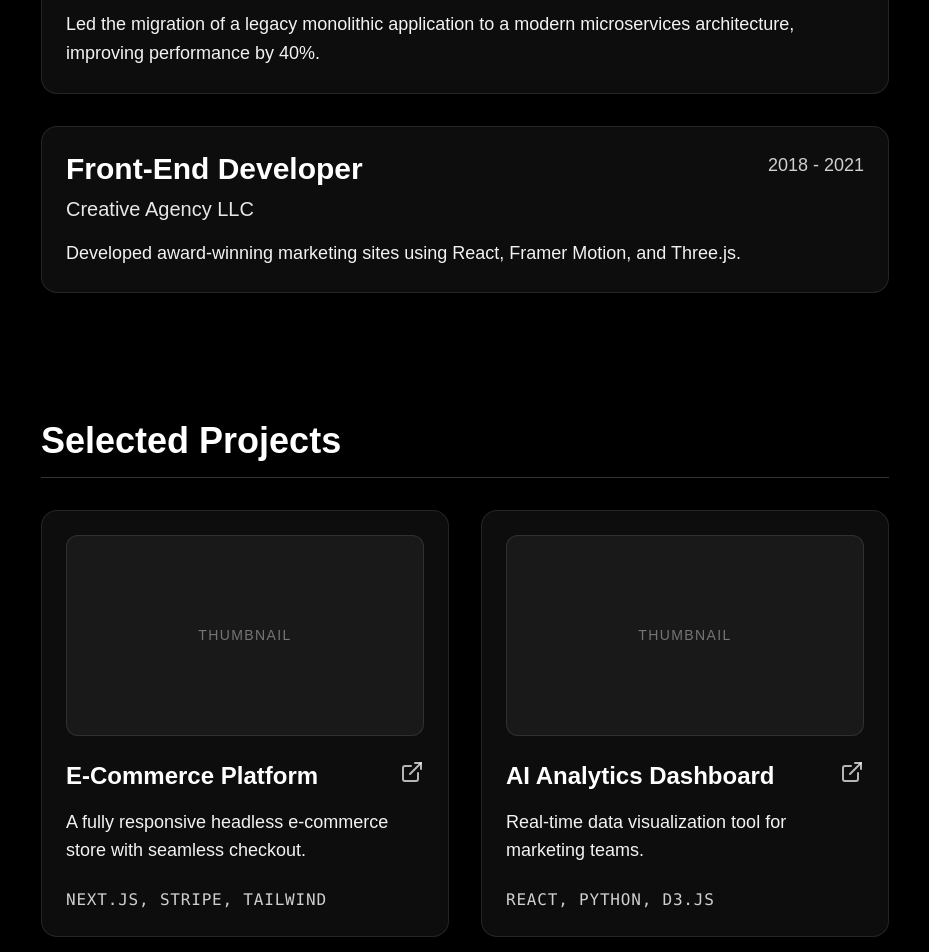
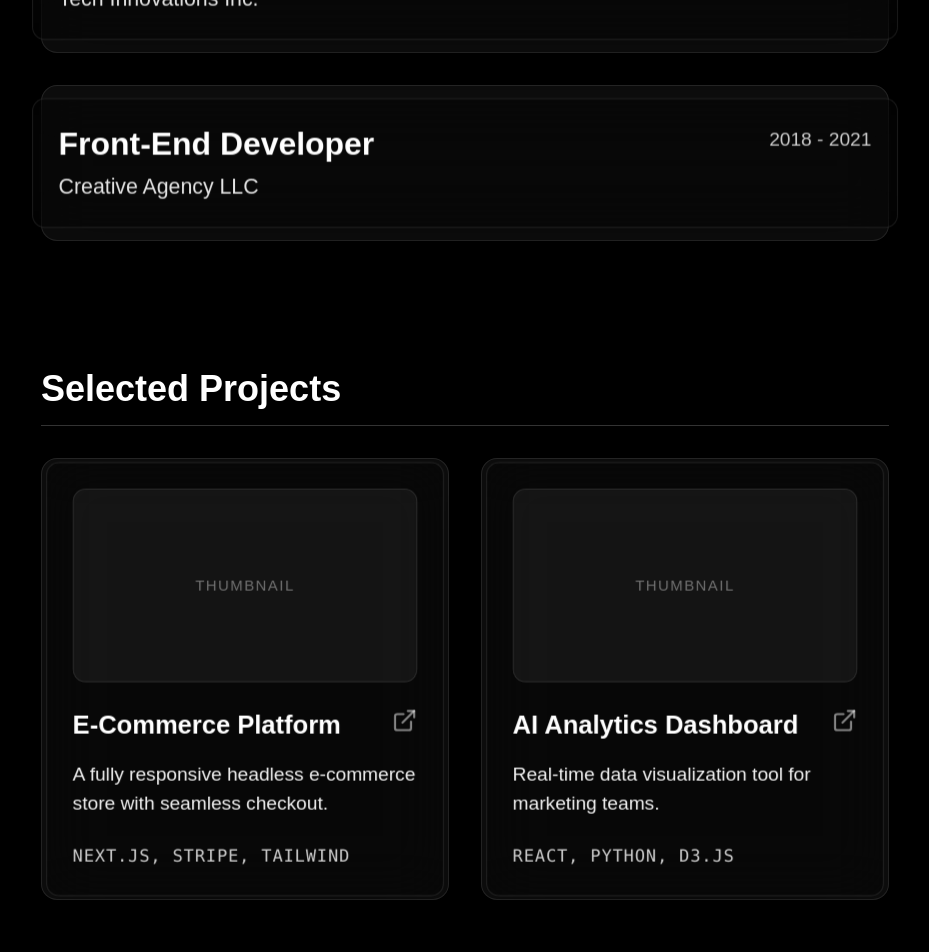
Before and after one commit to bujjujj/personal-portfolio, a Next.js app: page / in a window 1280 px wide. Shown: the part 840-1792 px from the top of the page, without its empty margins (175-1104 px from the left). Built offline with nearby package versions, Linux system fonts and the light colour scheme; a web font is replaced by a local one.

Commit message:
hover effect and expand effect are working for experience section and hover effect is working for project section

```diff
--- a/app/page.tsx
+++ b/app/page.tsx
@@ -1,5 +1,6 @@
 "use client"
-import { motion, Variants } from "framer-motion"
+import { motion, useMotionTemplate, useMotionValue, useSpring, Variants, AnimatePresence } from "framer-motion"
+import { useId, useRef, useState } from "react"
 import { ShaderBackground } from "../components/ShaderBackground"
 import { personalInfo, experiences, projects, skills } from "../data/portfolio"
 
@@ -8,15 +9,136 @@ const fadeUp: Variants = {
   visible: { opacity: 1, y: 0, transition: { duration: 0.6, ease: "easeOut" } }
 }
 
+function TiltWrapper({ children, disabled = false }: { children: React.ReactNode, disabled?: boolean }) {
+  const ref = useRef<HTMLDivElement>(null)
+
+  const x = useMotionValue(0)
+  const y = useMotionValue(0)
+
+  const xSpring = useSpring(x)
+  const ySpring = useSpring(y)
+  const transform = useMotionTemplate`rotateX(${xSpring}deg) rotateY(${ySpring}deg)`
+
+  const ROTATION_RANGE = 32.5
+  const HALF_ROTATION_RANGE = ROTATION_RANGE / 2
+
+  const handleMouseMove = (e: React.MouseEvent<HTMLDivElement>) => {
+    if (!ref.current || disabled) return
+    const rect = ref.current.getBoundingClientRect()
+    const width = rect.width
+    const height = rect.height
+
+    const mouseX = (e.clientX - rect.left) * ROTATION_RANGE
+    const mouseY = (e.clientY - rect.top) * ROTATION_RANGE
+    const rX = (mouseY / height - HALF_ROTATION_RANGE) * -1
+    const rY = mouseX / width - HALF_ROTATION_RANGE
+
+    x.set(rX)
+    y.set(rY)
+  }
+
+  const handleMouseLeave = () => {
+    x.set(0)
+    y.set(0)
+  }
+
+  return (
+    <motion.div
+      ref={ref}
+      onMouseMove={handleMouseMove}
+      onMouseLeave={handleMouseLeave}
+      style={{
+        transformStyle: "preserve-3d",
+        transform: disabled ? "none" : transform,
+        perspective: "1000px"
+      }}
+      className="relative h-full w-full"
+    >
+      {children}
+    </motion.div>
+  )
+}
+
+function ExpandableExperience({ exp }: { exp: any }) {
+  const [isOpen, setIsOpen] = useState(false)
+  const uniqueId = useId()
+
+  return (
+    <motion.div layout className="w-full relative z-10">
+      <TiltWrapper disabled={isOpen}>
+        <motion.div
+          layoutId={`popover-base-${uniqueId}`}
+          className={`w-full rounded-2xl transition-colors ${
+            isOpen
+              ? "bg-white/10 border border-white/20 shadow-2xl p-2"
+              : "bg-white/5 border border-white/10 p-4 cursor-pointer hover:bg-white/10"
+          }`}
+          onClick={() => !isOpen && setIsOpen(true)}
+          style={{ transformStyle: "preserve-3d" }}
+        >
+          <motion.div
+            layoutId={`popover-floating-${uniqueId}`}
+            animate={{ z: isOpen ? 0 : 60 }}
+            style={{ transformStyle: "preserve-3d" }}
+            className={`w-full h-full flex flex-col rounded-xl transition-colors duration-300 ${
+              isOpen
+                ? "bg-transparent p-6"
+                : "bg-black/40 backdrop-blur-xl border border-white/10 shadow-2xl p-6"
+            }`}
+          >
+            <motion.div layoutId={`popover-header-${uniqueId}`} className="flex justify-between items-start mb-2">
+              <h3 className="text-3xl font-bold text-white group-hover:text-white/90 transition-colors">{exp.role}</h3>
+              <span className="text-lg text-white/80">{exp.duration}</span>
+            </motion.div>
+
+            <motion.h4 layoutId={`popover-subheader-${uniqueId}`} className="text-xl text-white/90">
+              {exp.company}
+            </motion.h4>
+
+            <AnimatePresence>
+              {isOpen && (
+                <motion.div
+                  initial={{ opacity: 0, height: 0 }}
+                  animate={{ opacity: 1, height: "auto" }}
+                  exit={{ opacity: 0, height: 0 }}
+                  transition={{ duration: 0.3, type: "spring", bounce: 0.05 }}
+                  className="overflow-hidden"
+                >
+                  <div className="pt-6 mt-6 border-t border-white/10">
+                    <p className="text-lg text-white/95 leading-relaxed mb-6">{exp.description}</p>
+
+                    <div className="flex justify-end">
+                      <button
+                        type="button"
+                        onClick={(e) => {
+                          e.stopPropagation()
+                          setIsOpen(false)
+                        }}
+                        className="px-6 py-2 rounded-lg bg-white/10 border border-white/20 text-white hover:bg-white/20 hover:scale-95 transition-all text-sm font-medium uppercase tracking-wider"
+                      >
+                        Shrink
+                      </button>
+                    </div>
+                  </div>
+                </motion.div>
+              )}
+            </AnimatePresence>
+          </motion.div>
+        </motion.div>
+      </TiltWrapper>
+    </motion.div>
+  )
+}
+
 export default function Home() {
   return (
     <ShaderBackground>
       <main className="max-w-4xl mx-auto px-6 py-24 md:py-32 space-y-32">
 
-        {/* HERO SECTION - Untouched */}
+        {/* HERO SECTION */}
         <motion.section
           initial="hidden" animate="visible" variants={fadeUp}
-          className="flex flex-col-reverse md:flex-row items-start justify-between gap-8"
+          className="flex flex-col-reverse md:flex-row items-start justify-between gap-8 relative z-20"
         >
           <div className="max-w-2xl">
             <h1 className="text-5xl md:text-7xl font-display tracking-tight mb-4">
@@ -26,78 +148,76 @@ export default function Home() {
             <p className="text-xl text-white leading-relaxed mb-8">{personalInfo.bio}</p>
 
             <div className="flex gap-4">
-              <a href={`mailto:${personalInfo.email}`} className="p-3 rounded-full bg-white/10 hover:bg-white/20 border border-white/20 backdrop-blur-md transition-all cursor-pointer text-white">
+              <a href={`mailto:${personalInfo.email}`} className="p-3 rounded-full bg-white/10 hover:bg-white/20 border border-white/20 backdrop-blur-md transition-all cursor-pointer text-white hover:scale-105 active:scale-95">
                 <svg xmlns="http://www.w3.org/2000/svg" width="20" height="20" viewBox="0 0 24 24" fill="none" stroke="currentColor" strokeWidth="2" strokeLinecap="round" strokeLinejoin="round"><rect width="20" height="16" x="2" y="4" rx="2"/><path d="m22 7-8.97 5.7a1.94 1.94 0 0 1-2.06 0L2 7"/></svg>
               </a>
-              <a href={personalInfo.github} target="_blank" rel="noreferrer" className="p-3 rounded-full bg-white/10 hover:bg-white/20 border border-white/20 backdrop-blur-md transition-all cursor-pointer text-white">
+              <a href={personalInfo.github} target="_blank" rel="noreferrer" className="p-3 rounded-full bg-white/10 hover:bg-white/20 border border-white/20 backdrop-blur-md transition-all cursor-pointer text-white hover:scale-105 active:scale-95">
                 <svg xmlns="http://www.w3.org/2000/svg" width="20" height="20" viewBox="0 0 24 24" fill="none" stroke="currentColor" strokeWidth="2" strokeLinecap="round" strokeLinejoin="round"><path d="M15 22v-4a4.8 4.8 0 0 0-1-3.5c3 0 6-2 6-5.5.08-1.25-.27-2.48-1-3.5.28-1.15.28-2.35 0-3.5 0 0-1 0-3 1.5-2.64-.5-5.36-.5-8 0C6 2 5 2 5 2c-.3 1.15-.3 2.35 0 3.5A5.403 5.403 0 0 0 4 9c0 3.5 3 5.5 6 5.5-.39.49-.68 1.05-.85 1.65-.17.6-.22 1.23-.15 1.85v4"/><path d="M9 18c-4.51 2-5-2-7-2"/></svg>
               </a>
-              <a href={personalInfo.linkedin} target="_blank" rel="noreferrer" className="p-3 rounded-full bg-white/10 hover:bg-white/20 border border-white/20 backdrop-blur-md transition-all cursor-pointer text-white">
+              <a href={personalInfo.linkedin} target="_blank" rel="noreferrer" className="p-3 rounded-full bg-white/10 hover:bg-white/20 border border-white/20 backdrop-blur-md transition-all cursor-pointer text-white hover:scale-105 active:scale-95">
                 <svg xmlns="http://www.w3.org/2000/svg" width="20" height="20" viewBox="0 0 24 24" fill="none" stroke="currentColor" strokeWidth="2" strokeLinecap="round" strokeLinejoin="round"><path d="M16 8a6 6 0 0 1 6 6v7h-4v-7a2 2 0 0 0-2-2 2 2 0 0 0-2 2v7h-4v-7a6 6 0 0 1 6-6z"/><rect width="4" height="12" x="2" y="9"/><circle cx="4" cy="4" r="2"/></svg>
               </a>
             </div>
           </div>
 
-          <div className="w-32 h-32 md:w-48 md:h-48 rounded-full overflow-hidden border border-white/20 bg-white/5 backdrop-blur-xl shrink-0">
+          <div className="w-32 h-32 md:w-48 md:h-48 rounded-full overflow-hidden border border-white/20 bg-white/5 backdrop-blur-xl shrink-0 relative z-20 shadow-[0_0_30px_rgba(255,255,255,0.1)]">
             <div className="w-full h-full flex items-center justify-center text-white/50 text-sm">Headshot</div>
           </div>
         </motion.section>
 
         {/* EXPERIENCE SECTION */}
-        <motion.section initial="hidden" whileInView="visible" viewport={{ once: true, margin: "-100px" }} variants={fadeUp}>
+        <motion.section initial="hidden" whileInView="visible" viewport={{ once: true, margin: "-100px" }} variants={fadeUp} className="relative z-20">
           <h2 className="text-4xl font-bold font-display text-white mb-8 border-b border-white/20 pb-4">Experience</h2>
-          <div className="space-y-8">
+          <div className="space-y-8 flex flex-col">
             {experiences.map((exp) => (
-              <div key={exp.id} className="group p-6 rounded-2xl bg-white/5 hover:bg-white/10 border border-white/10 hover:border-white/30 backdrop-blur-sm transition-all">
-                <div className="flex justify-between items-start mb-2">
-                  {/* Bumped to text-3xl */}
-                  <h3 className="text-3xl font-bold text-white">{exp.role}</h3>
-                  {/* Bumped to text-lg */}
-                  <span className="text-lg text-white/80">{exp.duration}</span>
-                </div>
-                {/* Bumped to text-xl */}
-                <h4 className="text-xl text-white/90 mb-4">{exp.company}</h4>
-                {/* Bumped to text-lg */}
-                <p className="text-lg text-white/95 leading-relaxed">{exp.description}</p>
-              </div>
+              <ExpandableExperience key={exp.id} exp={exp} />
             ))}
           </div>
         </motion.section>
 
         {/* PROJECTS SECTION */}
-        <motion.section initial="hidden" whileInView="visible" viewport={{ once: true, margin: "-100px" }} variants={fadeUp}>
+        <motion.section initial="hidden" whileInView="visible" viewport={{ once: true, margin: "-100px" }} variants={fadeUp} className="relative z-20">
           <h2 className="text-4xl font-bold font-display text-white mb-8 border-b border-white/20 pb-4">Selected Projects</h2>
           <div className="grid md:grid-cols-2 gap-8">
             {projects.map((proj) => (
-              <a href={proj.link} key={proj.id} className="group p-6 rounded-2xl bg-white/5 hover:bg-white/10 border border-white/10 hover:border-white/30 backdrop-blur-sm transition-all cursor-pointer flex flex-col h-full">
+              <TiltWrapper key={proj.id}>
+                {/* THE FIX: Added style={{ transformStyle: "preserve-3d" }} to this <a> tag
+                  so the inner layer knows how to pop out in 3D space.
+                */}
+                <a
+                  href={proj.link}
+                  style={{ transformStyle: "preserve-3d" }}
+                  className="block group relative h-full w-full rounded-2xl bg-white/5 border border-white/10 p-4 hover:border-white/30 transition-colors"
+                >
 
-                {/* THUMBNAIL BOX */}
+                  {/* FLOATING LAYER CARD */}
+                  <div
+                    style={{ transform: "translateZ(60px)", transformStyle: "preserve-3d" }}
+                    className="h-full w-full flex flex-col rounded-xl bg-black/40 backdrop-blur-xl border border-white/10 p-6 shadow-2xl transition-colors group-hover:border-white/30"
+                  >
                     <div className="w-full aspect-video mb-6 rounded-xl bg-white/5 border border-white/10 flex items-center justify-center overflow-hidden shrink-0 group-hover:border-white/20 transition-colors">
                       <span className="text-white/40 text-sm font-sans tracking-widest uppercase">Thumbnail</span>
-                  {/* To use a real image later, replace the span above with this: */}
-                  {/* <img src="/project-1-thumb.jpg" alt={proj.title} className="w-full h-full object-cover" /> */}
                     </div>
 
                     <div className="flex justify-between items-start mb-4">
-                  {/* Bumped to text-2xl */}
-                  <h3 className="text-2xl font-bold text-white">{proj.title}</h3>
-                  <svg className="w-6 h-6 text-white/70 group-hover:text-white transition-colors shrink-0 ml-4" xmlns="http://www.w3.org/2000/svg" viewBox="0 0 24 24" fill="none" stroke="currentColor" strokeWidth="2" strokeLinecap="round" strokeLinejoin="round"><path d="M18 13v6a2 2 0 0 1-2 2H5a2 2 0 0 1-2-2V8a2 2 0 0 1 2-2h6"/><polyline points="15 3 21 3 21 9"/><line x1="10" x2="21" y1="14" y2="3"/></svg>
+                      <h3 className="text-2xl font-bold text-white group-hover:text-white/90 transition-colors">{proj.title}</h3>
+                      <svg className="w-6 h-6 text-white/50 group-hover:text-white transition-colors shrink-0 ml-4" xmlns="http://www.w3.org/2000/svg" viewBox="0 0 24 24" fill="none" stroke="currentColor" strokeWidth="2" strokeLinecap="round" strokeLinejoin="round"><path d="M18 13v6a2 2 0 0 1-2 2H5a2 2 0 0 1-2-2V8a2 2 0 0 1 2-2h6"/><polyline points="15 3 21 3 21 9"/><line x1="10" x2="21" y1="14" y2="3"/></svg>
                     </div>
-                {/* Bumped to text-lg */}
                     <p className="text-lg text-white/95 mb-6 flex-grow">{proj.description}</p>
-                {/* Bumped to text-base */}
                     <div className="text-base text-white/80 font-mono tracking-wider uppercase">{proj.tech}</div>
+                  </div>
                 </a>
+              </TiltWrapper>
             ))}
           </div>
         </motion.section>
 
         {/* SKILLS SECTION */}
-        <motion.section initial="hidden" whileInView="visible" viewport={{ once: true, margin: "-100px" }} variants={fadeUp}>
+        <motion.section initial="hidden" whileInView="visible" viewport={{ once: true, margin: "-100px" }} variants={fadeUp} className="relative z-20">
           <h2 className="text-4xl font-bold font-display text-white mb-8 border-b border-white/20 pb-4">Skills</h2>
           <div className="flex flex-wrap gap-4">
             {skills.map((skill, index) => (
-              <span key={index} className="px-6 py-3 rounded-full bg-white/10 border border-white/20 text-lg text-white hover:bg-white/20 transition-colors cursor-default">
+              <span key={index} className="px-6 py-3 rounded-full bg-white/5 border border-white/20 text-lg text-white hover:bg-white/20 transition-colors cursor-default backdrop-blur-sm shadow-[0_0_15px_rgba(255,255,255,0.05)] hover:shadow-[0_0_20px_rgba(255,255,255,0.15)] hover:scale-105 active:scale-95 duration-200">
                 {skill}
               </span>
             ))}
```
Lines whose indentation alone changed are shown as unchanged.
